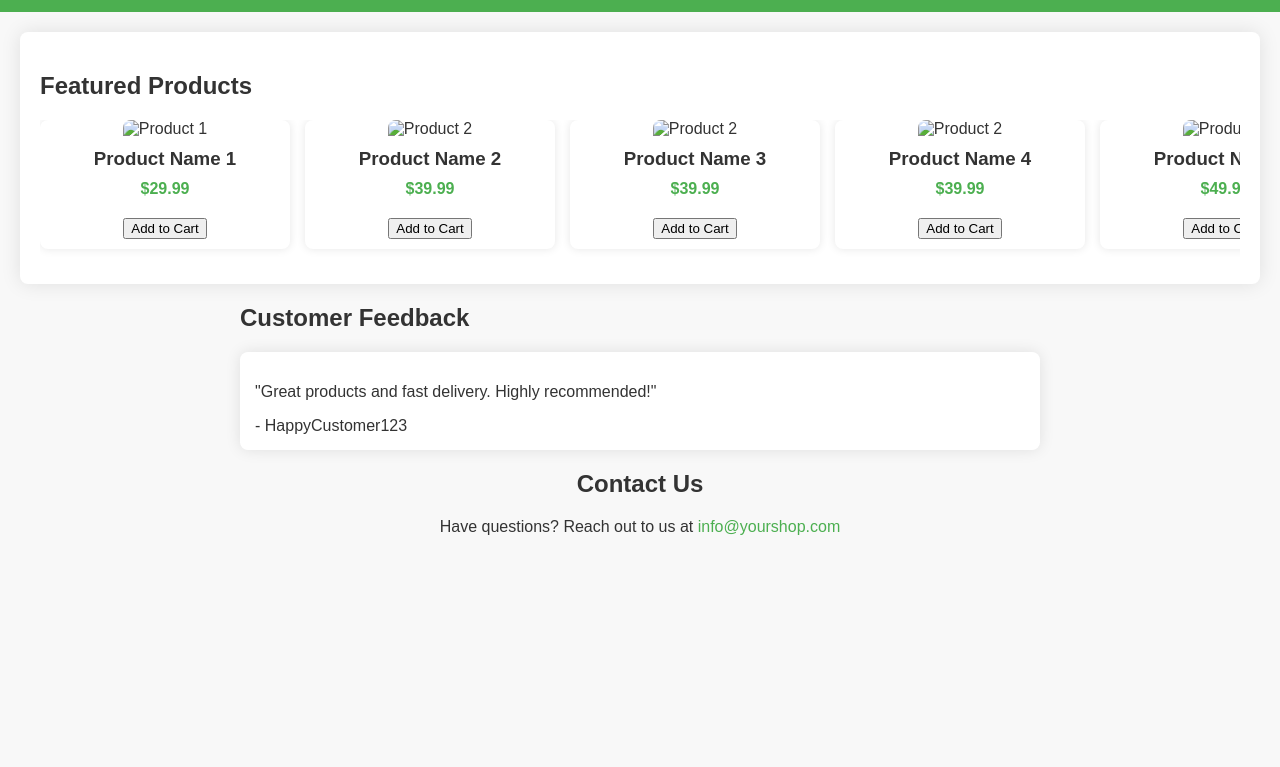
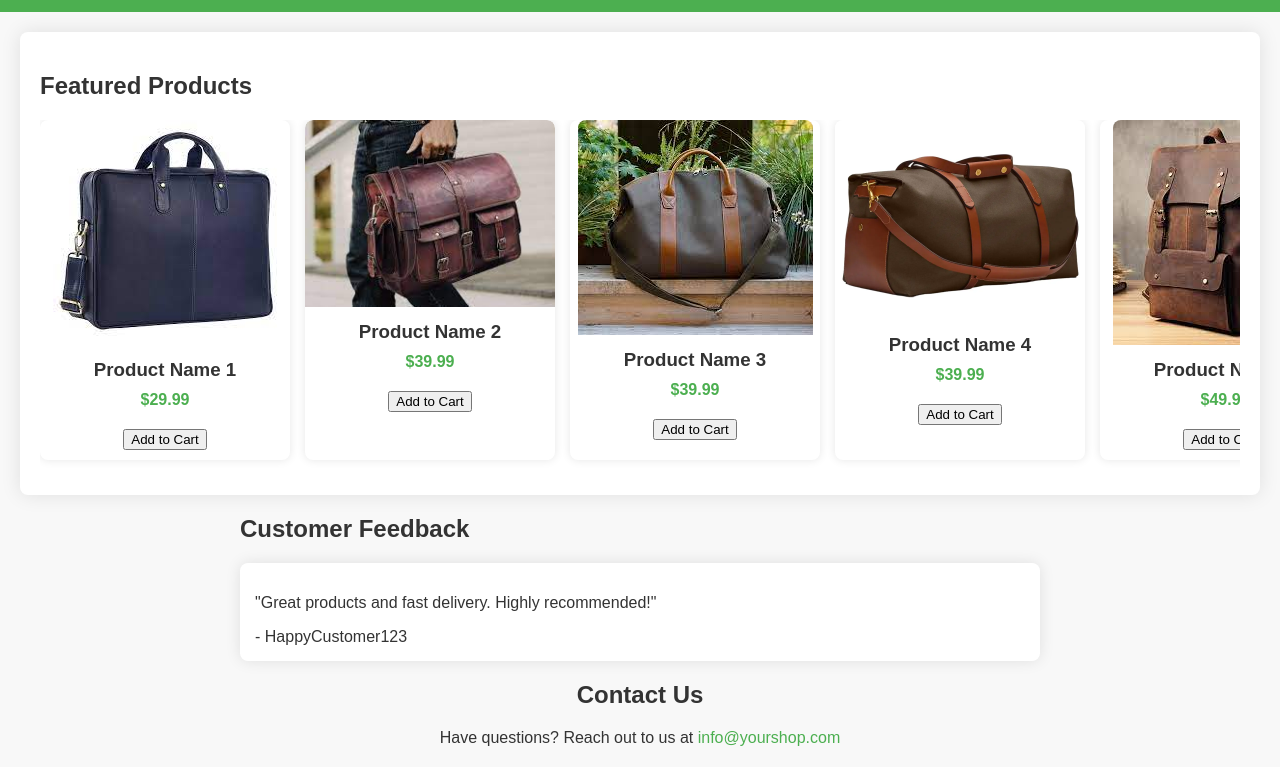
Before and after one commit to rifat71/ete-cypress, a website: page home.html in a window 1280 px wide. Shown: the part 46-813 px from the top of the page. Drawn offline with Linux system fonts and the light colour scheme.

Commit message:
add products

```diff
--- a/home.html
+++ b/home.html
@@ -20,28 +20,28 @@
         <h2>Featured Products</h2>
         <div class="product-container">
             <div class="product-card">
-                <img src="img/product1.jpg" alt="Product 1">
+                <img src="resources/img/product1.jpeg" alt="Product 1">
                 <h3>Product Name 1</h3>
                 <p class="price">$29.99</p>
                 <button>Add to Cart</button>
             </div>
 
             <div class="product-card">
-                <img src="img/product2.jpg" alt="Product 2">
+                <img src="resources/img/product2.jpeg" alt="Product 2">
                 <h3>Product Name 2</h3>
                 <p class="price">$39.99</p>
                 <button>Add to Cart</button>
             </div>
 
             <div class="product-card">
-                <img src="img/product2.jpg" alt="Product 2">
+                <img src="resources/img/product3.jpeg" alt="Product 2">
                 <h3>Product Name 3</h3>
                 <p class="price">$39.99</p>
                 <button>Add to Cart</button>
             </div>
 
             <div class="product-card">
-                <img src="img/product2.jpg" alt="Product 2">
+                <img src="resources/img/product4.webp" alt="Product 2">
                 <h3>Product Name 4</h3>
                 <p class="price">$39.99</p>
                 <button>Add to Cart</button>
@@ -50,14 +50,14 @@
             <!-- Add 8 more product cards as needed -->
 
             <div class="product-card">
-                <img src="img/product9.jpg" alt="Product 9">
+                <img src="resources/img/product5.jpeg" alt="Product 9">
                 <h3>Product Name 5</h3>
                 <p class="price">$49.99</p>
                 <button>Add to Cart</button>
             </div>
 
             <div class="product-card">
-                <img src="img/product10.jpg" alt="Product 10">
+                <img src="resources/img/product7.jpeg" alt="Product 10">
                 <h3>Product Name 6</h3>
                 <p class="price">$59.99</p>
                 <button>Add to Cart</button>
```
Also changed, not shown: resources/img/Tea.jpg (added), resources/img/product1.jpeg (added), resources/img/product2.jpeg (added), resources/img/product3.jpeg (added), resources/img/product4.webp (added), resources/img/product5.jpeg (added), resources/img/product6.jpeg (added), resources/img/product7.jpeg (added).
